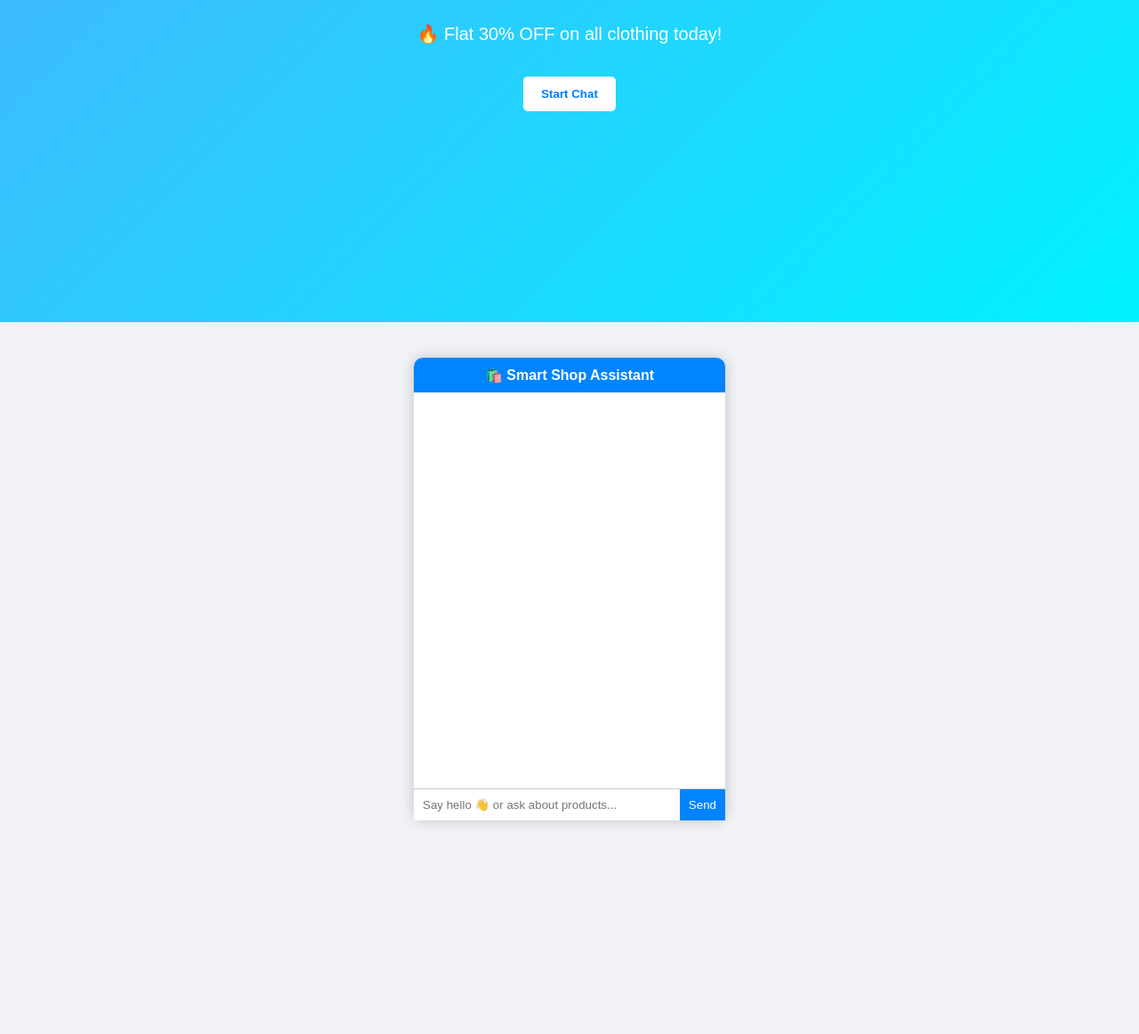
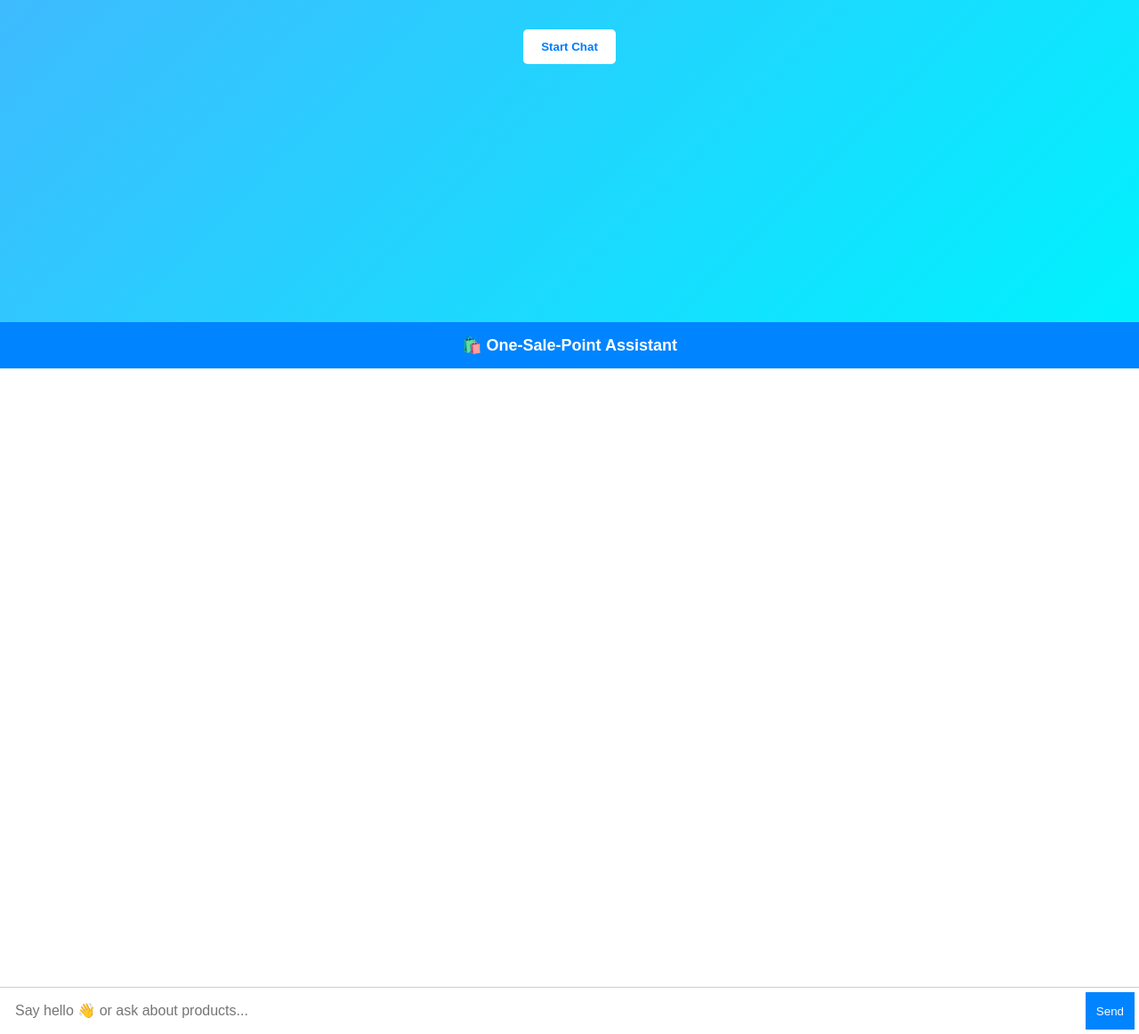
Before and after one commit to hxrsh21/WEB, a plain HTML site: page index.html in a window 1280 px wide. Shown: the part 438-1600 px from the top of the page at 89% size. Before the commit the page ends 1400 px from the top, so only its background shows below. Drawn offline with Linux system fonts and the light colour scheme.

Commit message:
Refactor index.html for One-Sale-Point branding
Updated title and welcome message, modified chat UI styles, and removed unnecessary elements.

```diff
--- a/index.html
+++ b/index.html
@@ -1,7 +1,9 @@
 <!DOCTYPE html>
 <html>
 <head>
-  <title>Shop Assistant</title>
+  <title>One-Sale-Point</title>
+
+  <meta name="viewport" content="width=device-width, initial-scale=1.0">
 
   <style>
     body {
@@ -32,12 +34,6 @@
       to { transform: rotate(10deg); }
     }
 
-    .tagline {
-      margin-top: 20px;
-      font-size: 20px;
-      min-height: 30px;
-    }
-
     .enter-btn {
       margin-top: 30px;
       padding: 12px 20px;
@@ -49,40 +45,40 @@
       font-weight: bold;
     }
 
-    /* 🔹 Chat UI */
+    /* 🔹 Chat UI FULL SCREEN */
     .chat-container {
       display: none;
-      width: 350px;
-      height: 520px;
+      width: 100%;
+      height: 100vh;
       background: white;
-      border-radius: 10px;
-      margin: 40px auto;
       display: flex;
       flex-direction: column;
-      box-shadow: 0 0 15px rgba(0,0,0,0.2);
     }
 
     .chat-header {
       background:#0084ff;
       color:white;
-      padding:10px;
-      border-radius:10px 10px 0 0;
+      padding:15px;
       text-align:center;
       font-weight:bold;
+      font-size:18px;
     }
 
     .chat-box {
       flex: 1;
       padding: 10px;
       overflow-y: auto;
+      display: flex;
+      flex-direction: column;
     }
 
     .message {
-      padding: 8px 12px;
+      padding: 10px 14px;
       margin: 5px;
-      border-radius: 10px;
-      max-width: 70%;
+      border-radius: 12px;
+      max-width: 75%;
       animation: pop 0.3s ease;
+      word-wrap: break-word;
     }
 
     .user {
@@ -103,22 +99,33 @@
     .input-area {
       display: flex;
       border-top: 1px solid #ccc;
+      padding: 5px;
     }
 
     input {
       flex: 1;
-      padding: 10px;
+      padding: 12px;
       border: none;
       outline: none;
+      font-size: 16px;
     }
 
     button {
-      padding: 10px;
+      padding: 12px;
       background: #0084ff;
       color: white;
       border: none;
       cursor: pointer;
     }
+
+    /* 📱 Mobile adjustments */
+    @media (max-width: 600px) {
+      .chat-header {
+        font-size: 16px;
+        padding: 12px;
+      }
+    }
+
   </style>
 </head>
 
@@ -127,17 +134,7 @@
 <!-- 🔹 Welcome Screen -->
 <div class="welcome" id="welcome">
   <div class="handshake">🤝</div>
-
-  <!-- Clothing stickers -->
-  <div style="font-size:40px; margin-top:10px;">
-    👕 👗 👟 🧢 👜
-  </div>
-
-  <h1>Welcome to Our Shop</h1>
-
-  <!-- Animated text -->
-  <div class="tagline" id="tagline"></div>
-
+  <h1>Welcome to One-Sale-Point</h1>
   <button class="enter-btn" onclick="enterChat()">Start Chat</button>
 </div>
 
@@ -145,7 +142,7 @@
 <div class="chat-container" id="chatUI">
 
   <div class="chat-header">
-    🛍️ Smart Shop Assistant
+    🛍️ One-Sale-Point Assistant
   </div>
 
   <div class="chat-box" id="chat"></div>
@@ -157,26 +154,13 @@
 </div>
 
 <script>
-// 🔥 Animated Sale Text
-const text = "🔥 Flat 30% OFF on all clothing today!";
-let i = 0;
-
-function typeEffect() {
-  if (i < text.length) {
-    document.getElementById("tagline").innerHTML += text.charAt(i);
-    i++;
-    setTimeout(typeEffect, 50);
-  }
-}
-
-window.onload = typeEffect;
 
 // Enter Chat
 function enterChat() {
   document.getElementById("welcome").style.display = "none";
   document.getElementById("chatUI").style.display = "flex";
 
-  addMessage("Hi! 👋 Welcome to our shop. What are you looking for today? 👕👟", "bot");
+  addMessage("Welcome to One-Sale-Point! 👋 How can I help you today?", "bot");
 }
 
 // Send Message
@@ -189,7 +173,7 @@ async function sendMessage() {
   addMessage(message, "user");
   input.value = "";
 
-  // Typing animation
+  // Typing effect
   addMessage("Typing...", "bot");
 
   let res = await fetch("http://localhost:5678/webhook/chatbot", {
@@ -206,7 +190,7 @@ async function sendMessage() {
     let chat = document.getElementById("chat");
     chat.lastChild.remove();
     addMessage(data.reply, "bot");
-  }, 800);
+  }, 700);
 }
 
 // Add message
@@ -220,6 +204,7 @@ function addMessage(text, type) {
   chat.appendChild(msgDiv);
   chat.scrollTop = chat.scrollHeight;
 }
+
 </script>
 
 </body>
```
